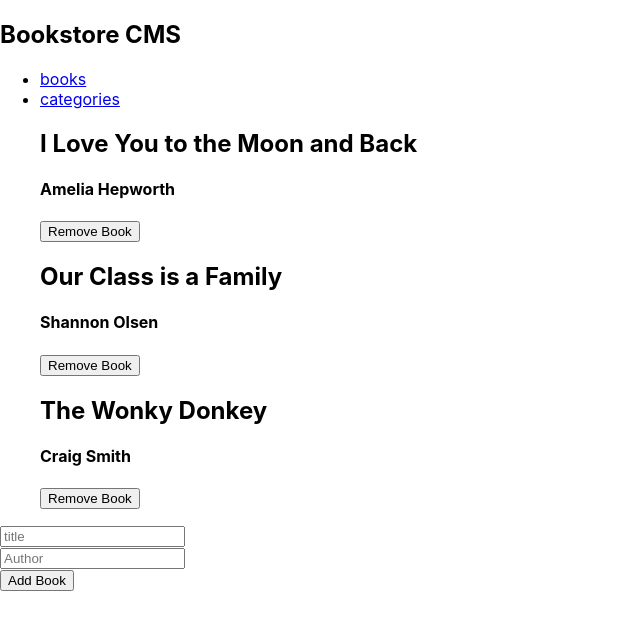
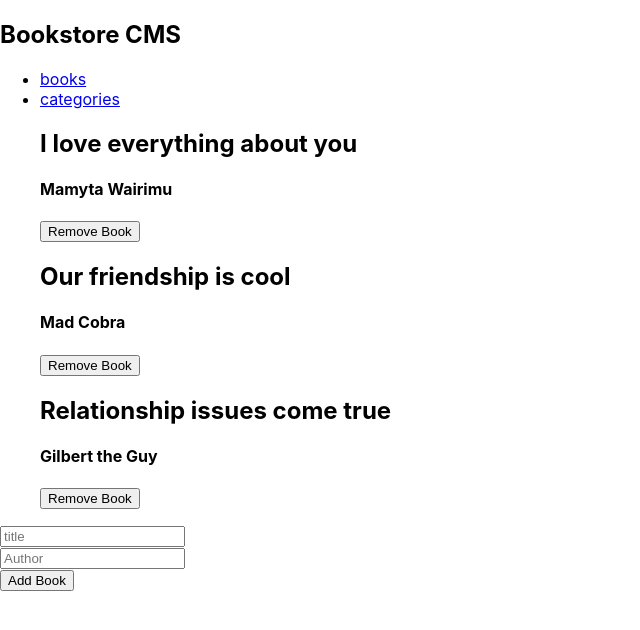
Before and after one commit to OpondoG/bookstore-react-app, a React (Create React App) app: page / in a window 1280 px wide. Shown: the top 630 px of the page, without its empty margins (0-640 px from the left). Built offline with nearby package versions, Linux system fonts and the light colour scheme.

Commit message:
Modify BookContainer

```diff
--- a/src/components/BookContainer.js
+++ b/src/components/BookContainer.js
@@ -6,18 +6,18 @@ const BookContainer = () => {
   const books = [
     {
       id: 1,
-      title: 'I Love You to the Moon and Back',
-      author: 'Amelia Hepworth',
+      title:'I love everything about you',
+      author: 'Mamyta Wairimu',
     },
     {
       id: 2,
-      title: 'Our Class is a Family',
-      author: 'Shannon Olsen',
+      title: 'Our friendship is cool',
+      author: 'Mad Cobra',
     },
     {
       id: 3,
-      title: 'The Wonky Donkey',
-      author: 'Craig Smith',
+      title: 'Relationship issues come true',
+      author: 'Gilbert the Guy',
     },
 
   ];
```
